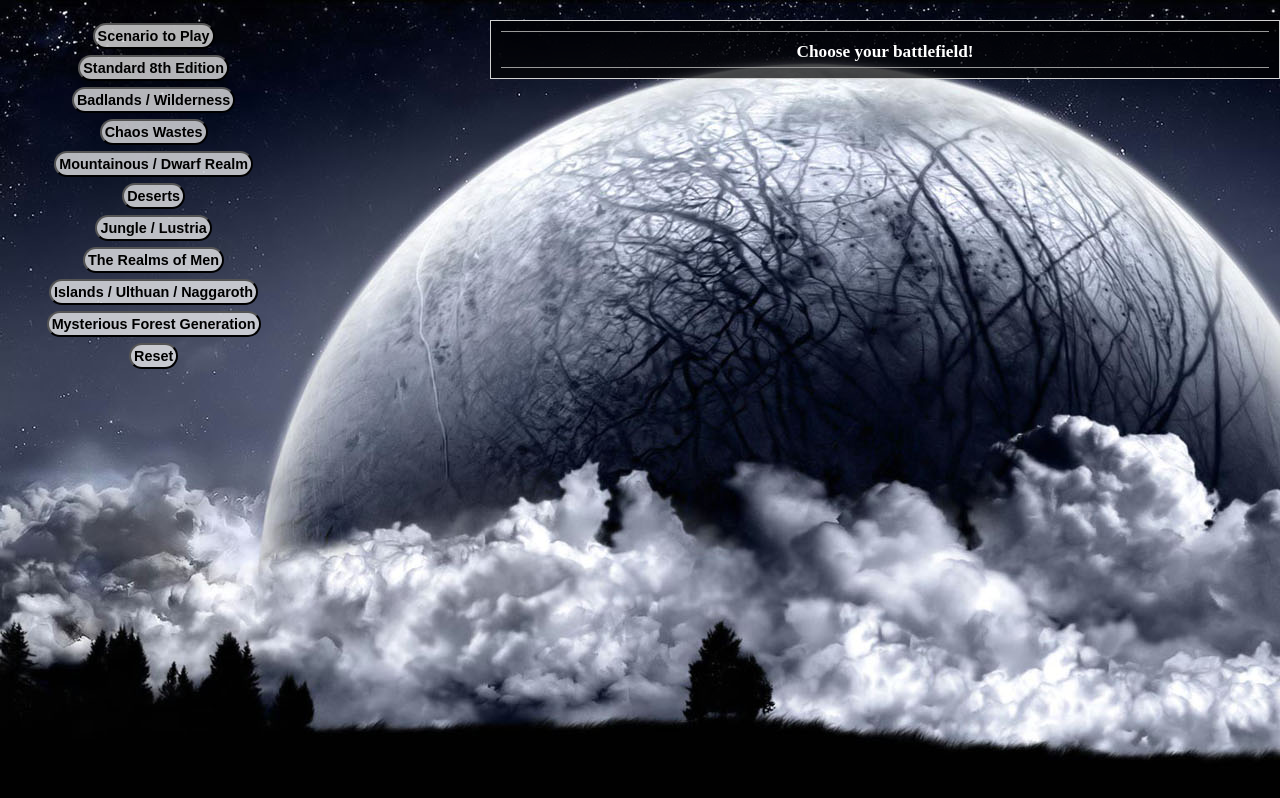
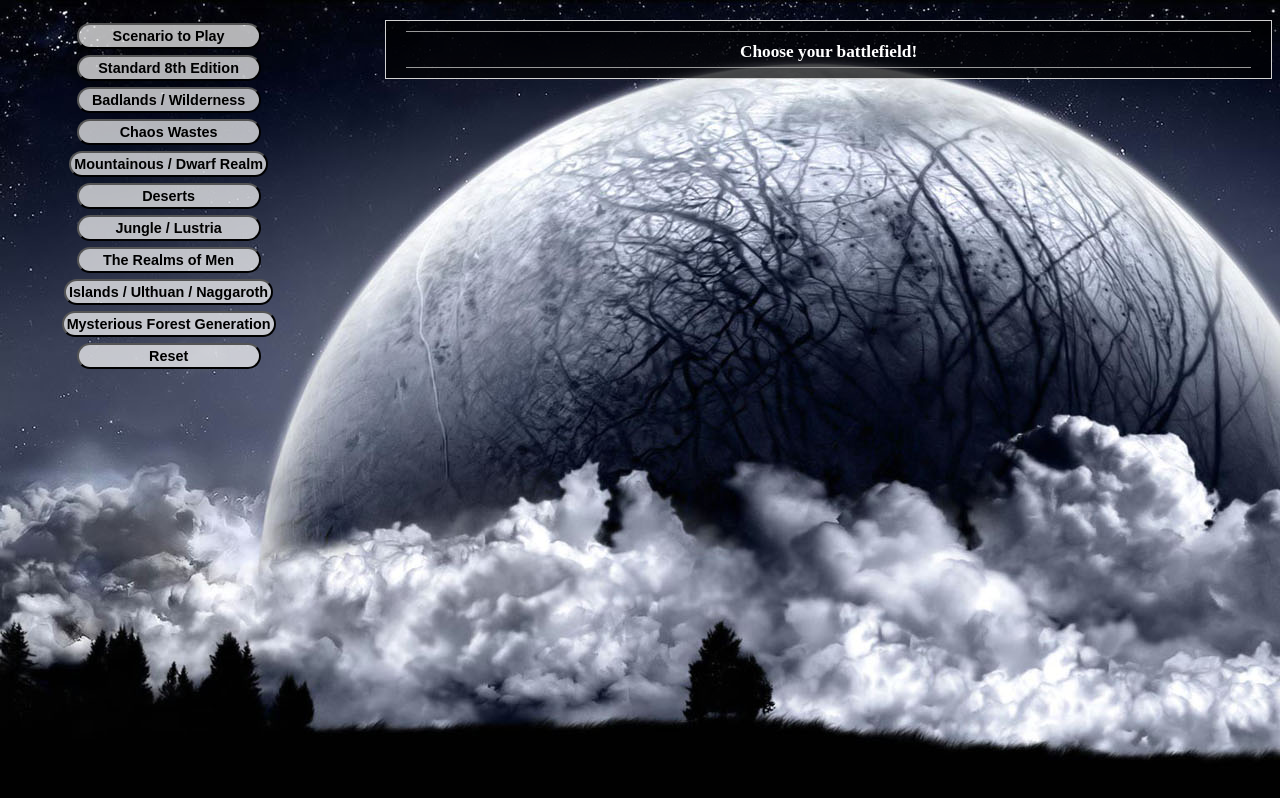
Before and after one commit to roarb/fantasy-terrain-gen, a plain HTML site: page index.html in a window 1280 px wide. Drawn offline with Linux system fonts and the light colour scheme.

Commit message:
layout updates
google images added

```diff
--- a/css/styles.css
+++ b/css/styles.css
@@ -2,9 +2,9 @@
 /* CSS Document */
 
 body { background:url(../images/terrain-gen-bg.jpg) no-repeat #000; color:#fff; width:100%; margin:auto; padding-top:20px;  }
-.buttons { float:left; text-align:center; width:24%; margin:0; }
-.buttons button { background-color: rgba(255, 255, 255,0.7); margin:3px 0; padding:3px; border-radius: 15px; font-weight:bold; font-size:.9em; }
-#results_pane { border:1px solid #d1d1d1; width:60%; float:right; padding:10px; background-color: rgba(0, 0, 0,0.7); margin-left:1px; display:block; font-size:.9em; }
+.buttons { float:left; text-align:center; width:24%; margin:0; padding:0 0 0 15px; }
+.buttons button { background-color: rgba(255, 255, 255,0.7); margin:3px 0; padding:3px; border-radius: 15px; font-weight:bold; font-size:.9em; min-width:184px; }
+#results_pane { border:1px solid #d1d1d1; width:66%; float:right; padding:10px 20px; background-color: rgba(0, 0, 0,0.7); margin:0 8px 0 1px; display:block; font-size:.9em; }
 h2 { font-size:1.1em; text-decoration:underline; }
 #title { font-weight:bold; text-align:center; font-size:1.2em; margin-bottom:-10px; margin-top:5px; line-height:.6em; padding:10px 0; }
 #scenario { border-bottom:1px solid #999; }
```
Also changed, not shown: images/screenshots/7inch.JPG (added), images/screenshots/phone.JPG (added), res/icons/android/terrain_icon.png (added).
